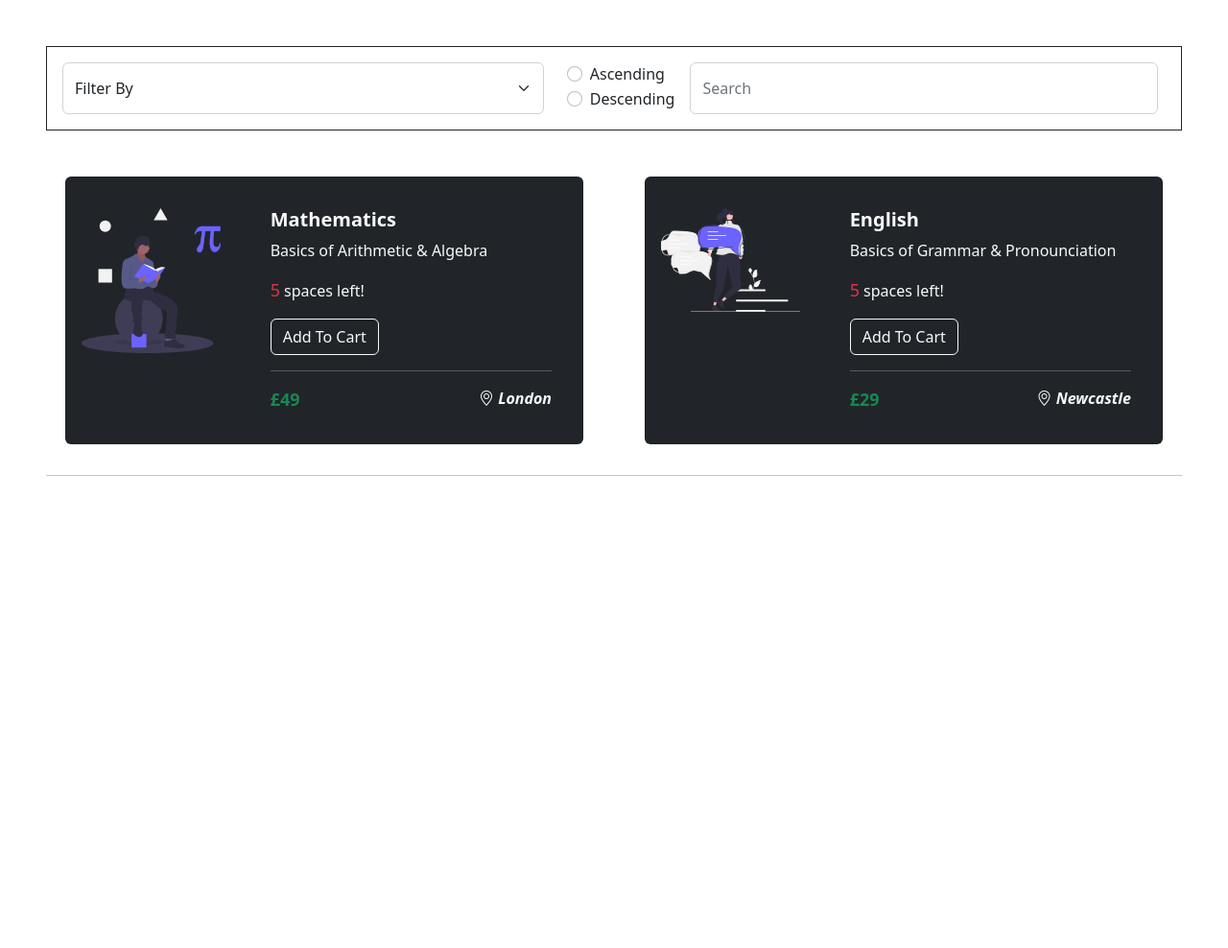
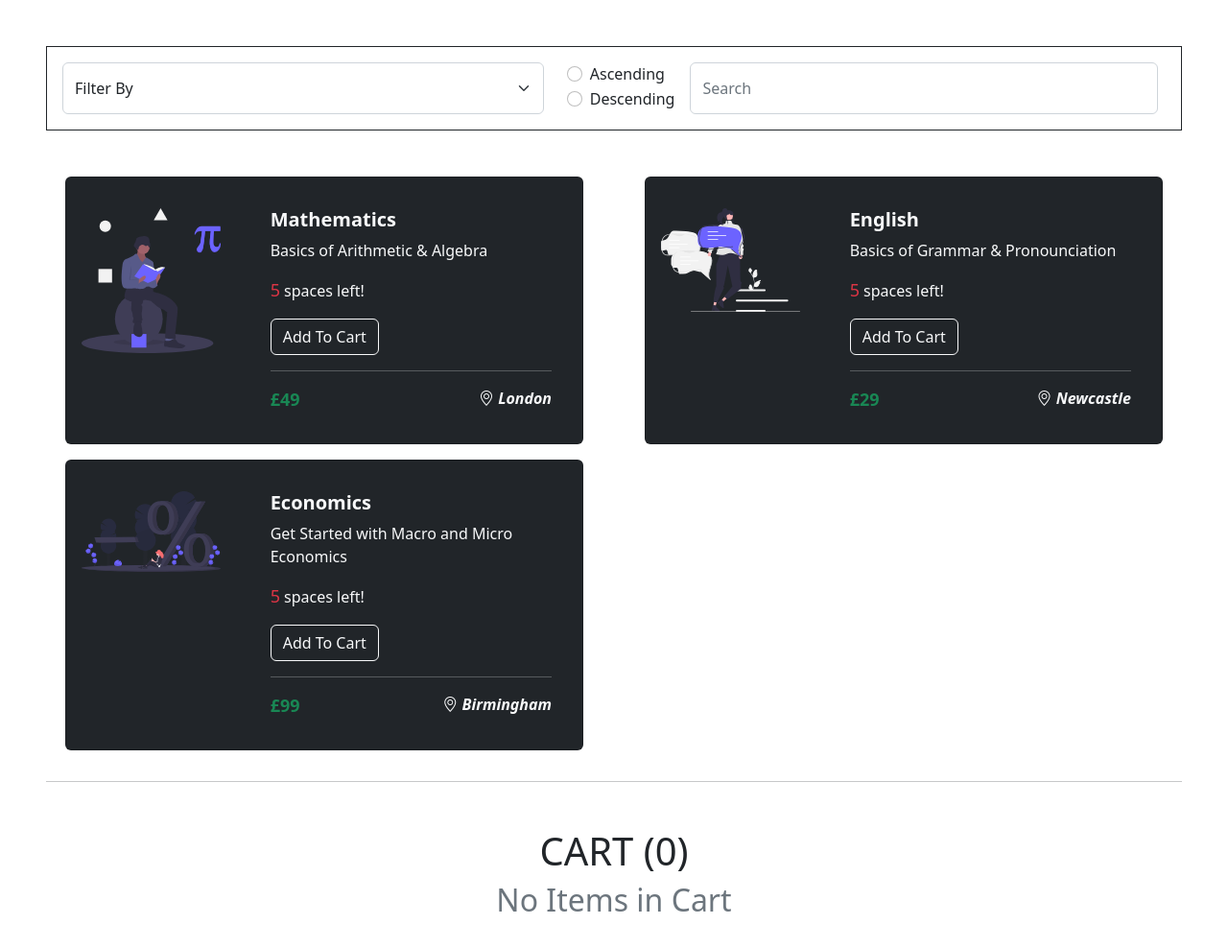
Before and after one commit to RonRaj101/individual_1_vue, a plain HTML site: page index.html in a window 1280 px wide. Shown: the whole page at 96% size. Before the commit the page ends 800 px from the top, so only its background shows below. Drawn offline with nearby package versions, Linux system fonts and the light colour scheme.

Commit message:
advanced cart

```diff
--- a/index.html
+++ b/index.html
@@ -104,9 +104,17 @@
          <!-- Cart Section -->
 
          <div class="row mt-5">
-            <div class="col-lg-6 col-md-12 col-sm-12" v-for="item in cart">
+
+
+            <h1 style="text-align: center;">CART ({{ cart.filter(obj => obj.quantity > 0).length }})</h1>
+            <div style="text-align: center;" v-if="cart.filter(obj => obj.quantity > 0).length == 0">
+                <h2 class="text-muted">No Items in Cart</h2>
+            </div>
+
+            <div class="col-lg-6 col-md-12 col-sm-12 mt-5" v-for="item in cart" >
 
             <div v-if="item.quantity > 0">
+
                 <div class="card mb-3 bg-dark text-light position-relative" style="max-width: 540px;">
                     <div class="row g-1">
                         <div class="col-md-6 col-lg-4">
@@ -156,6 +164,7 @@
             </div>
 
 
+
             </div>
 
          </div>
@@ -167,6 +176,8 @@
 
 
     <script src="https://unpkg.com/vue@3/dist/vue.global.js"></script>
+
+
     <!-- JavaScript Bundle with Popper -->
     <script src="https://cdn.jsdelivr.net/npm/bootstrap@5.2.2/dist/js/bootstrap.bundle.min.js"
         integrity="sha384-OERcA2EqjJCMA+/3y+gxIOqMEjwtxJY7qPCqsdltbNJuaOe923+mo//f6V8Qbsw3"
@@ -205,6 +216,16 @@
                             //current stock
                             'stock': 5,
                             'image_url': 'images/undraw_things_to_say_re_jpcg.svg'
+                        },
+                        {
+                            'subject': 'Economics',
+                            'description': 'Get Started with Macro and Micro Economics',
+                            'location': 'Birmingham',
+                            'price': 99,
+                            'total_stock':5,
+                            //current stock
+                            'stock': 5,
+                            'image_url': 'images/undraw_discount_d-4-bd.svg'
                         }
 
                     ],
```
Also changed, not shown: images/undraw_discount_d-4-bd.svg (added).
